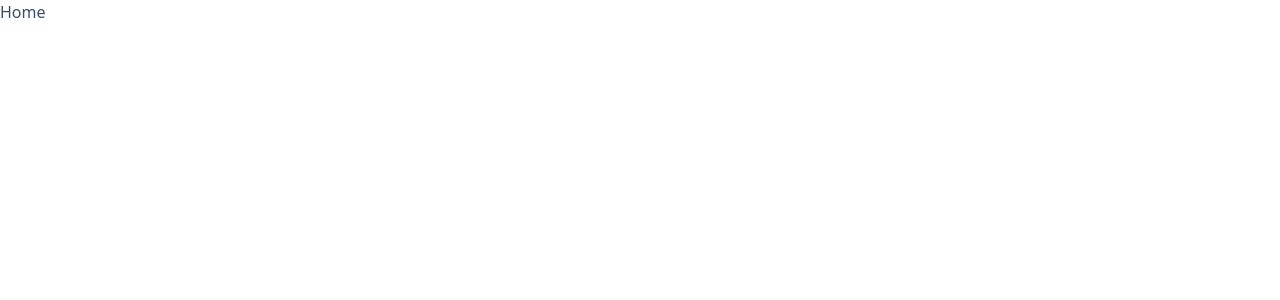
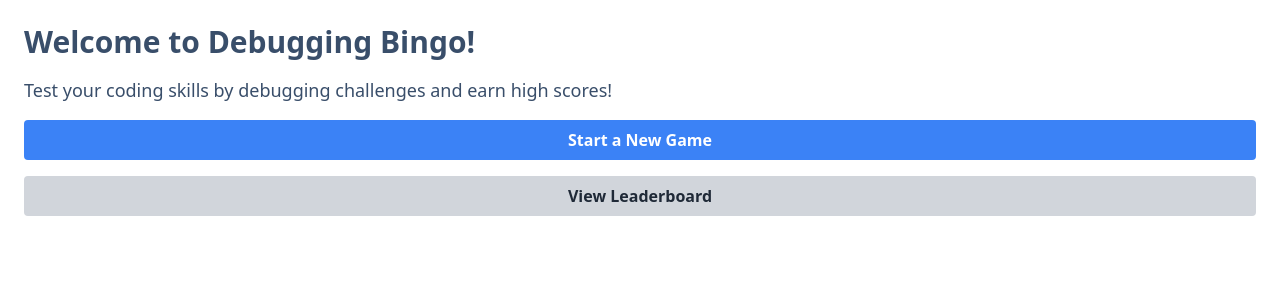
Before and after one commit to RahulRST/debug-bingo-fe, a React (Vite) app: page /home in a window 1280 px wide. Shown: the top 300 px of the page. Built offline with nearby package versions, Linux system fonts and the light colour scheme.

Commit message:
leaderboard and login changes

```diff
--- a/package.json
+++ b/package.json
@@ -10,6 +10,7 @@
     "preview": "vite preview"
   },
   "dependencies": {
+    "axios": "^1.5.0",
     "daisyui": "^3.6.5",
     "react": "^18.2.0",
     "react-dom": "^18.2.0",
--- a/src/App.tsx
+++ b/src/App.tsx
@@ -2,6 +2,7 @@ import { BrowserRouter as Router, Routes, Route } from "react-router-dom";
 import Login from "./pages/login";
 import Home from "./pages/home";
 import Game from "./pages/game";
+import Leaderboard from "./pages/leaderboard";
 
 const App = () => {
   return (
@@ -10,6 +11,7 @@ const App = () => {
         <Route path="/" element={<Login />} />
         <Route path="/home" element={<Home />} />
         <Route path="/game" element={<Game />} />
+        <Route path="/leaderboard" element={<Leaderboard />} />
       </Routes>
     </Router>
   )
--- a/src/pages/home.tsx
+++ b/src/pages/home.tsx
@@ -1,9 +1,28 @@
+import { Link } from 'react-router-dom';
+
 const Home = () => {
-    return (
-        <div>
-            <h1>Home</h1>
-        </div>
-    )
-}
+  return (
+    <div className="container mx-auto p-6">
+      <h1 className="text-3xl font-semibold mb-4">Welcome to Debugging Bingo!</h1>
+      <p className="text-lg mb-4">
+        Test your coding skills by debugging challenges and earn high scores!
+      </p>
+      <div className="flex flex-col space-y-4">
+        <Link
+          to="/game" // Replace with the actual route to start a new game
+          className="bg-blue-500 hover:bg-blue-600 text-white font-semibold py-2 px-4 rounded text-center"
+        >
+          Start a New Game
+        </Link>
+        <Link
+          to="/leaderboard" // Replace with the actual route to view the leaderboard
+          className="bg-gray-300 hover:bg-gray-400 text-gray-800 font-semibold py-2 px-4 rounded text-center"
+        >
+          View Leaderboard
+        </Link>
+      </div>
+    </div>
+  );
+};
 
 export default Home;
--- /dev/null
+++ b/src/pages/leaderboard.tsx
@@ -0,0 +1,54 @@
+/* eslint-disable @typescript-eslint/no-explicit-any */
+import { useState, useEffect } from 'react';
+import axios from 'axios';
+
+const Leaderboard = () => {
+  const [leaderboardData, setLeaderboardData] = useState<any>([]);
+  const [loading, setLoading] = useState(true);
+
+  useEffect(() => {
+    setLoading(true);
+    // Fetch leaderboard data from your backend API
+    const query = async () => await axios.get(import.meta.env.VITE_API_URL+'/leaderboard') // Replace with the actual API endpoint
+      .then((response) => {
+        if(response.data.leaderBoard.length === 0) {
+            return;
+        }
+        setLeaderboardData(response.data.leaderBoard);
+        setLoading(false);
+  }).catch((error) => {
+        console.error('Error fetching leaderboard data:', error);
+      });
+    query();
+  }, []);
+
+  return (
+    <div className="container mx-auto p-6">
+      <h1 className="text-3xl font-semibold mb-4">Leaderboard</h1>
+      {loading ? (
+        <p>Loading...</p>
+      ) : (
+        <table className="table-auto">
+          <thead>
+            <tr>
+              <th className="px-4 py-2">Rank</th>
+              <th className="px-4 py-2">Username</th>
+              <th className="px-4 py-2">Score</th>
+            </tr>
+          </thead>
+          <tbody>
+            {leaderboardData.map((entry: any, index: any) => (
+              <tr key={entry.userId}>
+                <td className="border px-4 py-2">{index + 1}</td>
+                <td className="border px-4 py-2">{entry.username}</td>
+                <td className="border px-4 py-2">{entry.score}</td>
+              </tr>
+            ))}
+          </tbody>
+        </table>
+      )}
+    </div>
+  );
+};
+
+export default Leaderboard;
--- a/src/pages/login.tsx
+++ b/src/pages/login.tsx
@@ -1,9 +1,13 @@
 import React, { useState } from "react";
+import axios from "axios";
+import { useNavigate } from "react-router";
 
 const Login = () => {
   const [name, setName] = useState("");
   const [email, setEmail] = useState("");
   const [error, setError] = useState("");
+
+  const navigate = useNavigate();
 
   const handleSubmit = (e: React.FormEvent) => {
     e.preventDefault();
@@ -13,9 +17,23 @@ const Login = () => {
       return;
     }
 
-    setName("");
-    setEmail("");
-    setError("");
+    const handlelogin = async() => await axios.post(import.meta.env.VITE_API_URL + "/auth/login", {
+      name,
+      email,
+      }
+    ).then((response) => {
+      localStorage.setItem("user", response.data.user);
+      navigate("/home");
+    }).catch((error) => {
+      setError(error.response.data.message);
+    });
+    handlelogin();
+
+    setTimeout(() => {
+      setName("");
+      setEmail("");
+      setError("");
+    }, 5000);
   };
 
   return (
```
Also changed, not shown: 1 other file (tests, documents, lock files or other folders).
